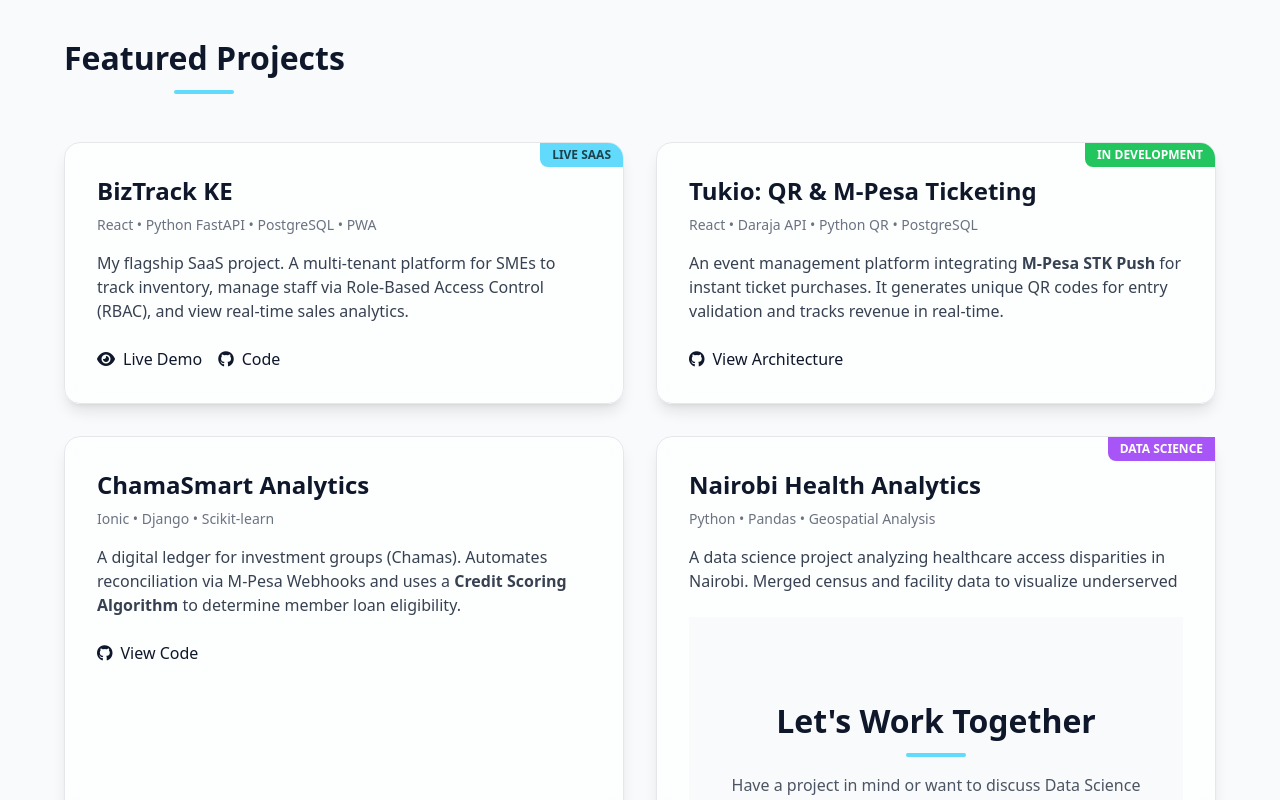
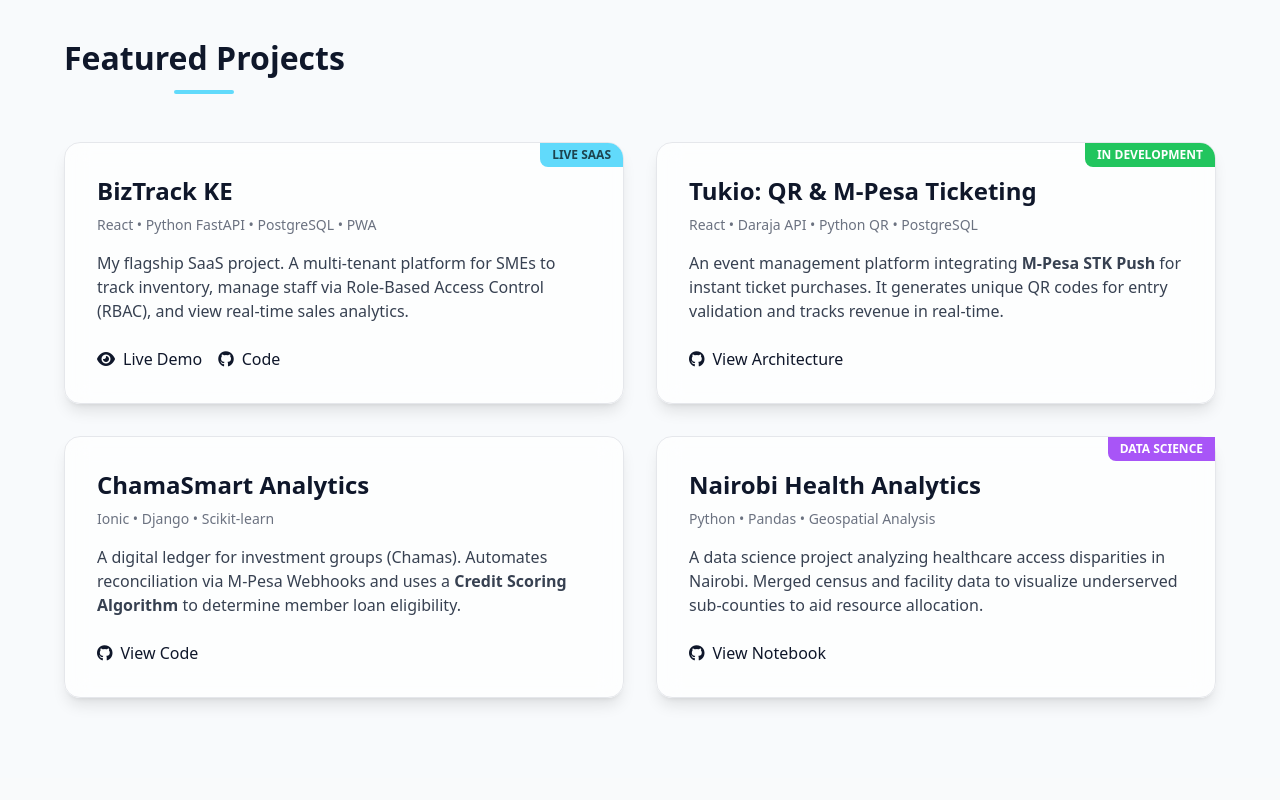
Before and after one commit to Levinmunyelele/portfolio, a plain HTML site: page index.html in a window 1280 px wide. Shown: the part 3368-4168 px from the top of the page. Drawn offline with nearby package versions, Linux system fonts and the light colour scheme.

```diff
--- a/index.html
+++ b/index.html
@@ -118,7 +118,7 @@
             <ul class="list-disc ml-5 space-y-2 text-gray-600 dark:text-gray-400">
               <li>Engineered the end-to-end <strong>'Qualipharm'</strong> supply chain system using PHP (Yii2) for the backend and Angular/Ionic for the responsive frontend.</li>
               <li>Developed the <strong>KenyaEMR Mobile Client</strong>, integrating a mobile-first frontend with the central OpenMRS (Java) backend via secure RESTful APIs.</li>
-              <li>Optimized the National HIV Dashboard's MySQL backend by refactoring slow queries, significantly reducing report generation time</li>
+              <li>Optimized the National HIV Dashboard's MySQL backend by refactoring slow queries, significantly reducing report generation time.</li>
               <li>Conducted rigorous data validation and API testing using Postman to ensure system reliability.</li>
             </ul>
           </div>
@@ -284,7 +284,16 @@
             <h3 class="text-2xl font-bold mb-2 group-hover:text-secondary transition">Nairobi Health Analytics</h3>
             <p class="text-sm text-gray-500 dark:text-gray-400 mb-4">Python • Pandas • Geospatial Analysis</p>
             <p class="mb-6 text-gray-700 dark:text-gray-300">
-              A data science project analyzing healthcare access disparities in Nairobi. Merged census and facility data to visualize underserved
+              A data science project analyzing healthcare access disparities in Nairobi. Merged census and facility data to visualize underserved sub-counties to aid resource allocation.
+            </p>
+            <div class="flex gap-4">
+              <a href="https://github.com/Levinmunyelele/nairobi-healthcare-access-analysis" target="_blank" class="btn-sm-outline"><i class="fab fa-github mr-2"></i>View Notebook</a>
+            </div>
+          </div>
+
+        </div>
+      </div>
+    </section>
 
     <section id="contact" class="py-20 px-6 text-center bg-gray-50 dark:bg-[#16353d]">
       <div class="max-w-2xl mx-auto" data-aos="zoom-in">
```
Lines whose indentation alone changed are shown as unchanged.
